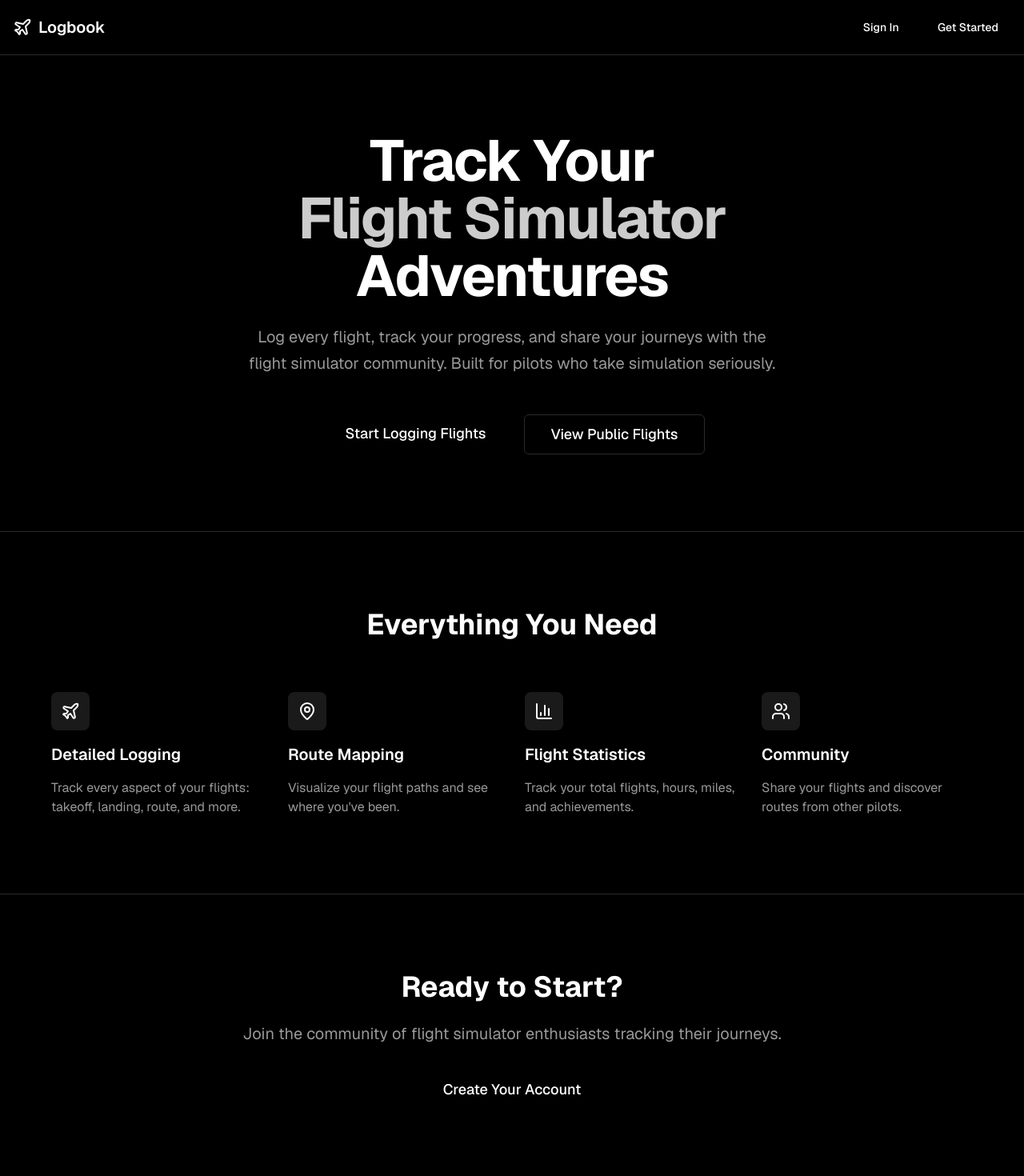
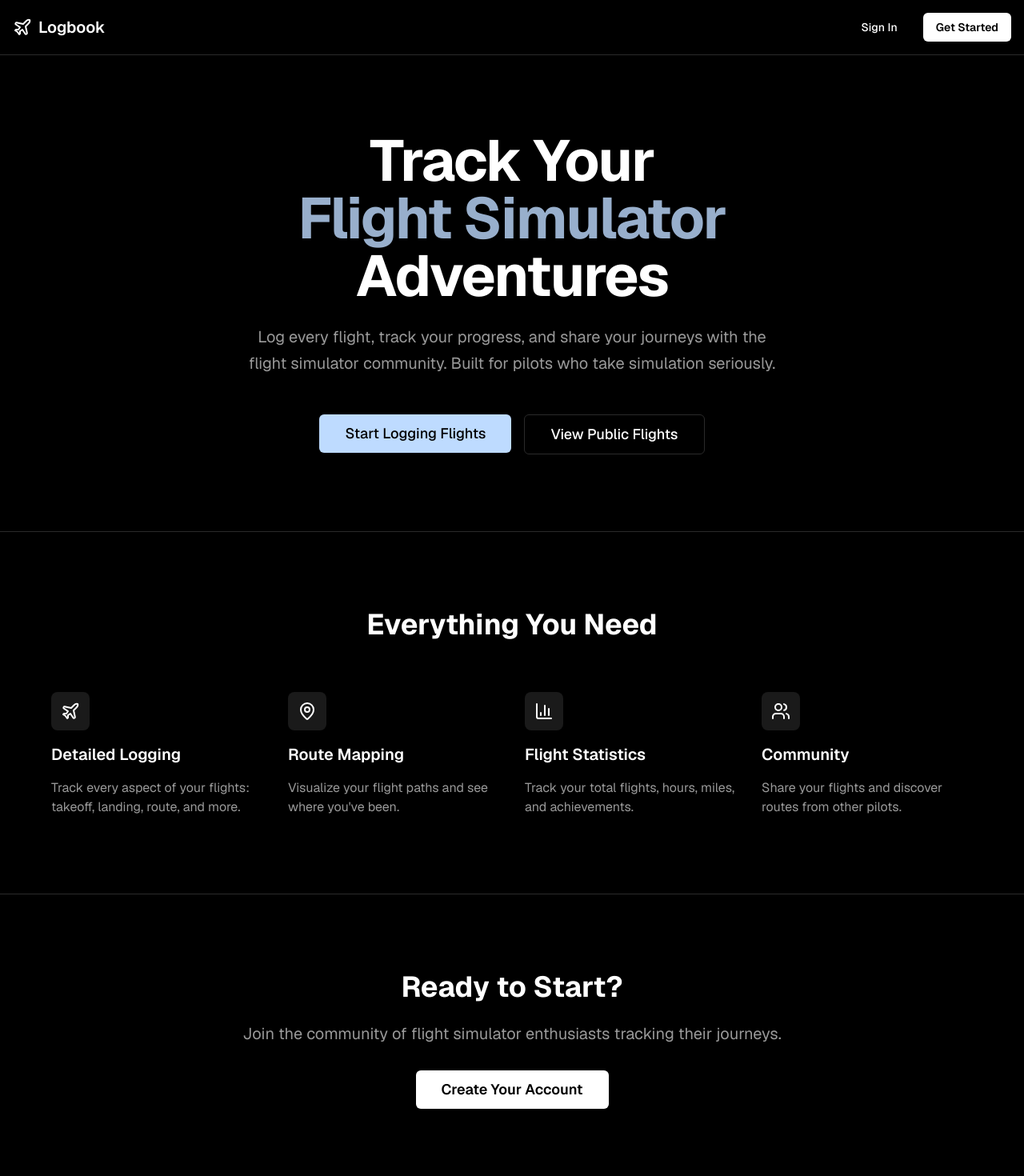
Before and after one commit to danglorioso/logbook, a Next.js app: page / in a window 1280 px wide. Shown: the top 1470 px of the page at 80% size. Built offline with nearby package versions, Linux system fonts and the light colour scheme.

Commit message:
Recolor hero

```diff
--- a/src/app/page.tsx
+++ b/src/app/page.tsx
@@ -17,7 +17,7 @@ export default function Home() {
               <Button variant="ghost">Sign In</Button>
             </Link>
             <Link href="/register">
-              <Button>Get Started</Button>
+              <Button className="bg-white text-black font-semibold">Get Started</Button>
             </Link>
           </div>
         </div>
@@ -29,7 +29,7 @@ export default function Home() {
           <h1 className="text-6xl md:text-7xl font-bold mb-6 tracking-tight">
             Track Your
             <br />
-            <span className="text-white/80">Flight Simulator</span>
+            <span className="text-blue-200/80">Flight Simulator</span>
             <br />
             Adventures
           </h1>
@@ -39,7 +39,7 @@ export default function Home() {
           </p>
           <div className="flex gap-4 justify-center">
             <Link href="/register">
-              <Button size="lg" className="text-lg px-8 py-6">
+              <Button size="lg" className="text-lg px-8 py-6 bg-blue-200 text-black">
                 Start Logging Flights
               </Button>
             </Link>
@@ -72,7 +72,7 @@ export default function Home() {
               </div>
               <h3 className="text-xl font-semibold">Route Mapping</h3>
               <p className="text-white/60">
-                Visualize your flight paths and see where you've been.
+                Visualize your flight paths and see where you&apos;ve been.
               </p>
             </div>
             <div className="space-y-4">
@@ -105,7 +105,7 @@ export default function Home() {
             Join the community of flight simulator enthusiasts tracking their journeys.
           </p>
           <Link href="/register">
-            <Button size="lg" className="text-lg px-8 py-6">
+            <Button size="lg" className="text-lg px-8 py-6 bg-white text-black font-semibold">
               Create Your Account
             </Button>
           </Link>
```
